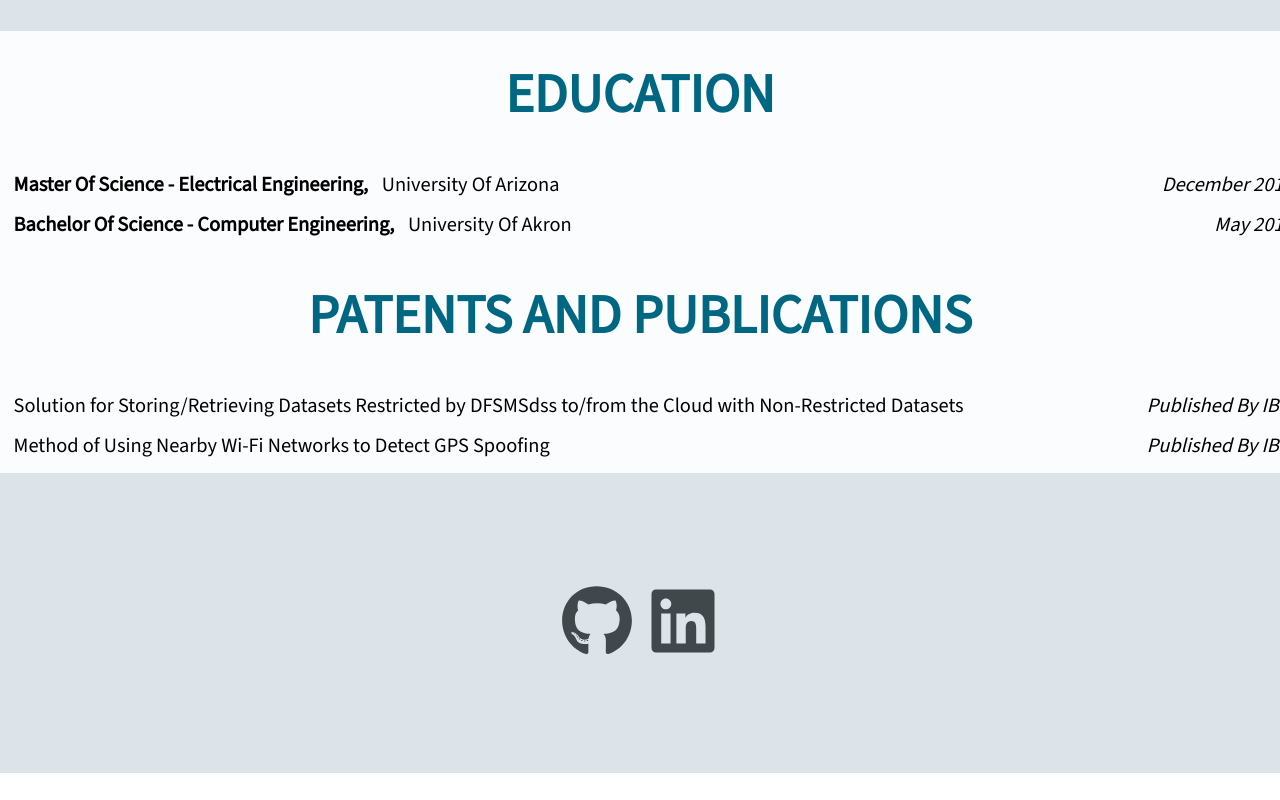
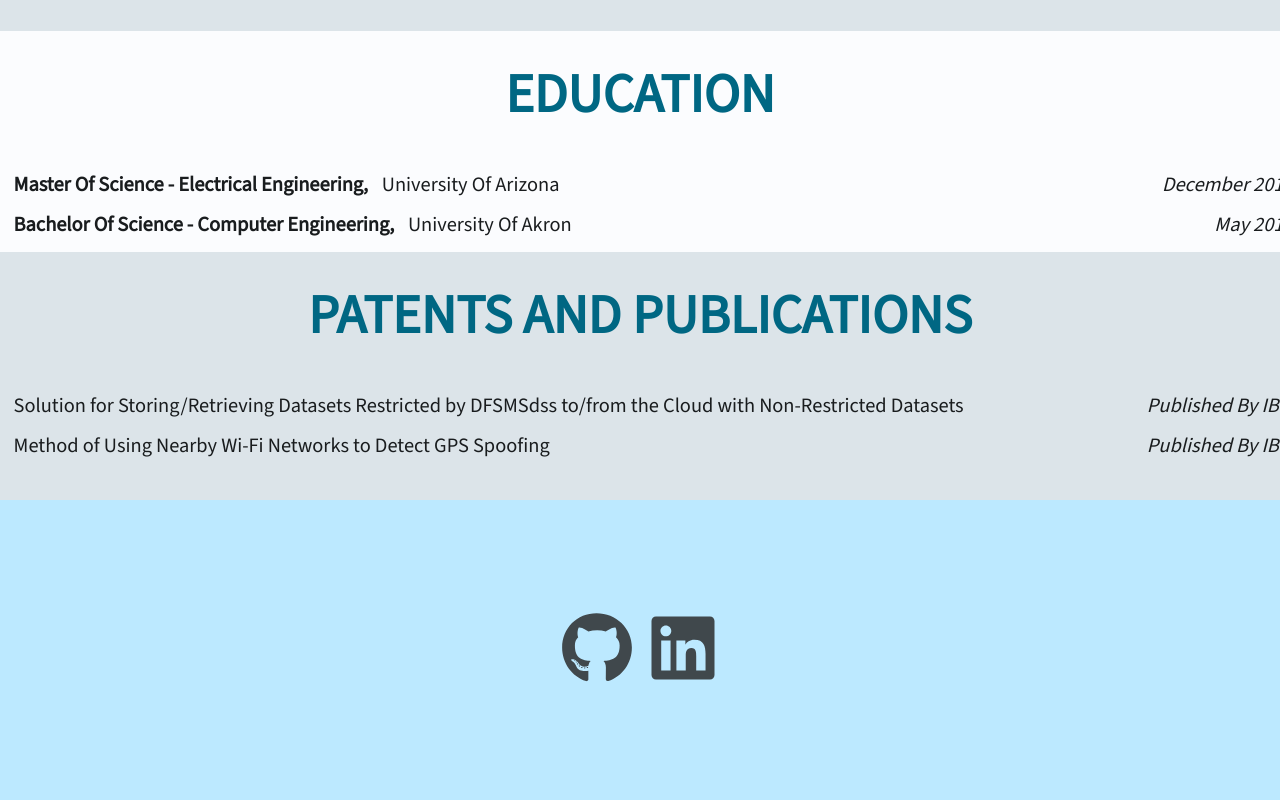
Before and after one commit to nfragiskatos/personal-website, a React (Create React App) app: page /resume in a window 1280 px wide. Shown: the part 2851-3651 px from the top of the page. Before the commit the page ends 3624 px from the top, so only its background shows below. Built offline with nearby package versions, Linux system fonts and the light colour scheme.

Commit message:
- fixed some styling

```diff
--- a/src/Footer/Footer.styles.ts
+++ b/src/Footer/Footer.styles.ts
@@ -4,7 +4,7 @@ import styled from "styled-components";
 export const FooterWrapper = styled.footer`
   width: 100%;
   min-height: 300px;
-  background-color: ${({ theme }) => theme.colors.surfaceVariant};
+  background-color: ${({ theme }) => theme.colors.primaryContainer};
   display: flex;
   justify-content: center;
   align-items: center;
--- a/src/pages/resume/education/school/School.styles.ts
+++ b/src/pages/resume/education/school/School.styles.ts
@@ -6,6 +6,7 @@ export const Line = styled.div`
   align-items: end;
   width: 100%;
   margin: 1rem;
+  color: ${({ theme }) => theme.colors.onSurface};
 `;
 
 export const DegreeAndMajor = styled.div`
--- a/src/pages/resume/patentsandpublications/PatentsAndPublications.styles.ts
+++ b/src/pages/resume/patentsandpublications/PatentsAndPublications.styles.ts
@@ -6,6 +6,8 @@ export const Wrapper = styled.section`
   justify-content: center;
   align-items: center;
   width: 100%;
+  background: ${({ theme }) => theme.colors.surfaceVariant};
+  padding-bottom: 2rem;
 `;
 
 export const Content = styled.div`
--- a/src/pages/resume/patentsandpublications/patent/Patent.styles.ts
+++ b/src/pages/resume/patentsandpublications/patent/Patent.styles.ts
@@ -6,6 +6,7 @@ export const Line = styled.div`
   align-items: end;
   width: 100%;
   margin: 1rem;
+  color: ${({ theme }) => theme.colors.onSurface};
 `;
 
 export const Publisher = styled.div`
```
